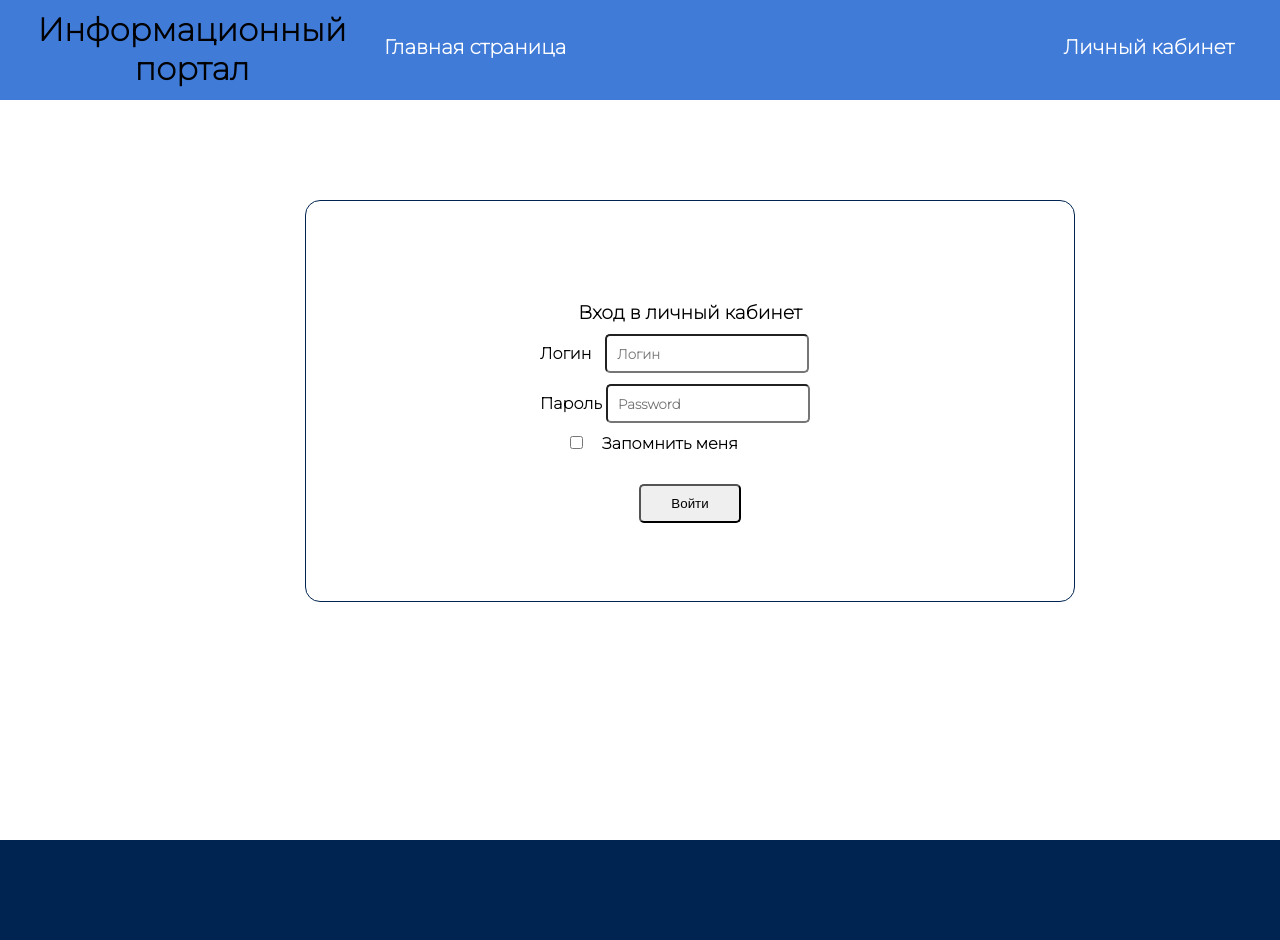
After one commit to Nemolite/prcatica, a PHP site: page /chek.php in a window 1280 px wide; the page is wider, and only the part inside the window is pictured. The commit adds this page. Run offline with PHP 8.4, Linux system fonts and the light colour scheme.

Commit message:
Разработка входа в личный кабинет

```diff
--- /dev/null
+++ b/chek.php
@@ -0,0 +1,82 @@
+<!DOCTYPE html>
+<html lang="en">
+<head>
+    <meta charset="UTF-8">
+    <meta http-equiv="X-UA-Compatible" content="IE=edge">
+    <meta name="viewport" content="width=device-width, initial-scale=1.0">
+    <link rel="stylesheet" href="css/mystyle.css">
+    <link href="https://fonts.googleapis.com/css2?family=Montserrat:wght@200&display=swap" rel="stylesheet">
+    <title>Информационный портал</title>
+</head>
+<body>
+<div class="main">
+
+<header class="head">
+    <div class="head__logo">
+        <h1>Информационный портал</h1>
+    </div>
+    <div class="head__nav">
+        <ul>
+            <li>
+                <a href="index.php">Главная страница</a>
+            </li>
+        </ul>
+    </div>
+    <div class="head__login">
+
+    <ul>
+
+        <?php if (!empty($_SESSION['id'])) // здесь происходит следующее
+            // если пользователь авторизован направляем его в личный кабинет
+            {?>
+                <li><a  href="lk.php">Личный кабинет</a> </li>
+            <?php }
+            // если же не автоизован направляем его на
+            // страницу входа в систему
+                else
+            {?>
+
+                <li><a  href="chek.php">Личный кабинет</a> </li>
+        <?php }?>
+
+    </ul>
+
+    </div>
+</header><!--class="head" -->
+
+<section class="login">
+    <div class="login-content">
+        <h3>Вход в личный кабинет</h3>
+            <form class="registr" role="form" action="chek_control.php" method="post">
+                <div class="form-group">
+                    <label for="inputLogin" class="control-label">Логин</label>
+                    <input type="text" class="login_form-control login_fix" id="inputLogin" name = "log" placeholder="Логин">
+                </div>
+                <div class="form-group">
+                    <label for="inputPass" class="control-label">Пароль</label>
+                    <input type="password" class="login_form-control" name = "pass" id="inputPass" placeholder="Password">
+                </div>
+                <div class="form-group">
+                    <div class="checkbox">
+                        <label>
+                        <input type="checkbox" name="box">
+                            <span>
+                                Запомнить меня
+                            </span>
+                        </label>
+                    </div>
+                </div>
+                <div class="form-group">
+                    <button type="submit" class="login-btn">Войти</button>
+                </div>
+            </form>
+    </div><!-- class="login-content" -->
+
+</section><!-- class="login" -->
+<footer class="foot">
+
+</footer><!-- class="foot" -->
+</div>
+<script src="js/myscript.js"></script>
+</body>
+</html>
--- a/css/mystyle.css
+++ b/css/mystyle.css
@@ -11,8 +11,12 @@ h3,
 h4,
 h5,
 h6,
+a,
+label,
+input,
 p {
   font-family: "Montserrat", sans-serif;
+  font-weight: 700;
 }
 
 .main {
@@ -23,12 +27,12 @@ p {
 /*header*/
 .head {
   width: 100%;
-  height: 70px;
+  height: 100px;
   background-color: #417bd8;
 }
 .head__logo {
   width: 30%;
-  height: 70px;
+  height: 100px;
   float: left;
 }
 
@@ -38,17 +42,35 @@ p {
 }
 .head__nav {
   width: 50%;
-  height: 70px;
+  height: 100px;
   float: left;
 }
 
 .head__login {
   width: 19.5%;
-  height: 70px;
+  height: 100px;
   float: left;
 }
 
+.head__login ul,
+.head__nav ul {
+  list-style: none;
+  padding-top: 35px;
+}
+
+.head__login li {
+  text-align: center;
+}
+
+.head__login a,
+.head__nav a {
+  text-decoration: none;
+  font-size: 20px;
+  color: #fff;
+}
+
 /*content*/
+
 .content {
   width: 100%;
   height: 100vh;
@@ -96,7 +118,85 @@ p {
   padding: 10px;
 }
 
-/*header*/
+/*content-sidebar*/
+
+.content__sidebar h2 {
+  text-align: center;
+  margin-top: 10px;
+}
+
+/*Страница входа*/
+
+.login {
+  width: 100%;
+  height: 80vh;
+  padding: 50px;
+}
+
+.login-content {
+  width: 60%;
+  height: 400px;
+  margin: 0 auto;
+  border: 1px solid #002451;
+  border-radius: 15px;
+  margin-top: 50px;
+}
+
+.login-content h3 {
+  text-align: center;
+  margin-top: 100px;
+  margin-bottom: 10px;
+}
+
+.form-group {
+  width: 300px;
+  height: 50px;
+  margin: 0 auto;
+}
+
+.control-label {
+  font-size: 16px;
+}
+
+.login_fix {
+  margin-left: 10px;
+}
+
+.login_form-control {
+  width: 200px;
+  height: 35px;
+  border-radius: 5px;
+}
+
+input[type="checkbox"] {
+  margin-left: 30px;
+}
+
+.checkbox span {
+  margin-left: 15px;
+}
+
+::-webkit-input-placeholder {
+  padding-left: 10px;
+}
+::-moz-placeholder {
+  padding-left: 10px;
+} /* Firefox 19+ */
+:-moz-placeholder {
+  padding-left: 10px;
+} /* Firefox 18- */
+:-ms-input-placeholder {
+  padding-left: 10px;
+}
+
+.login-btn {
+  padding: 10px 30px;
+  display: block;
+  margin: 0 auto;
+  border-radius: 5px;
+}
+
+/*footer*/
 .foot {
   width: 100%;
   height: 100px;
```
Also changed, not shown: index.php (+30 -7 lines), lk.php (added, +64 -0 lines), README.md, regusers.php (added).
